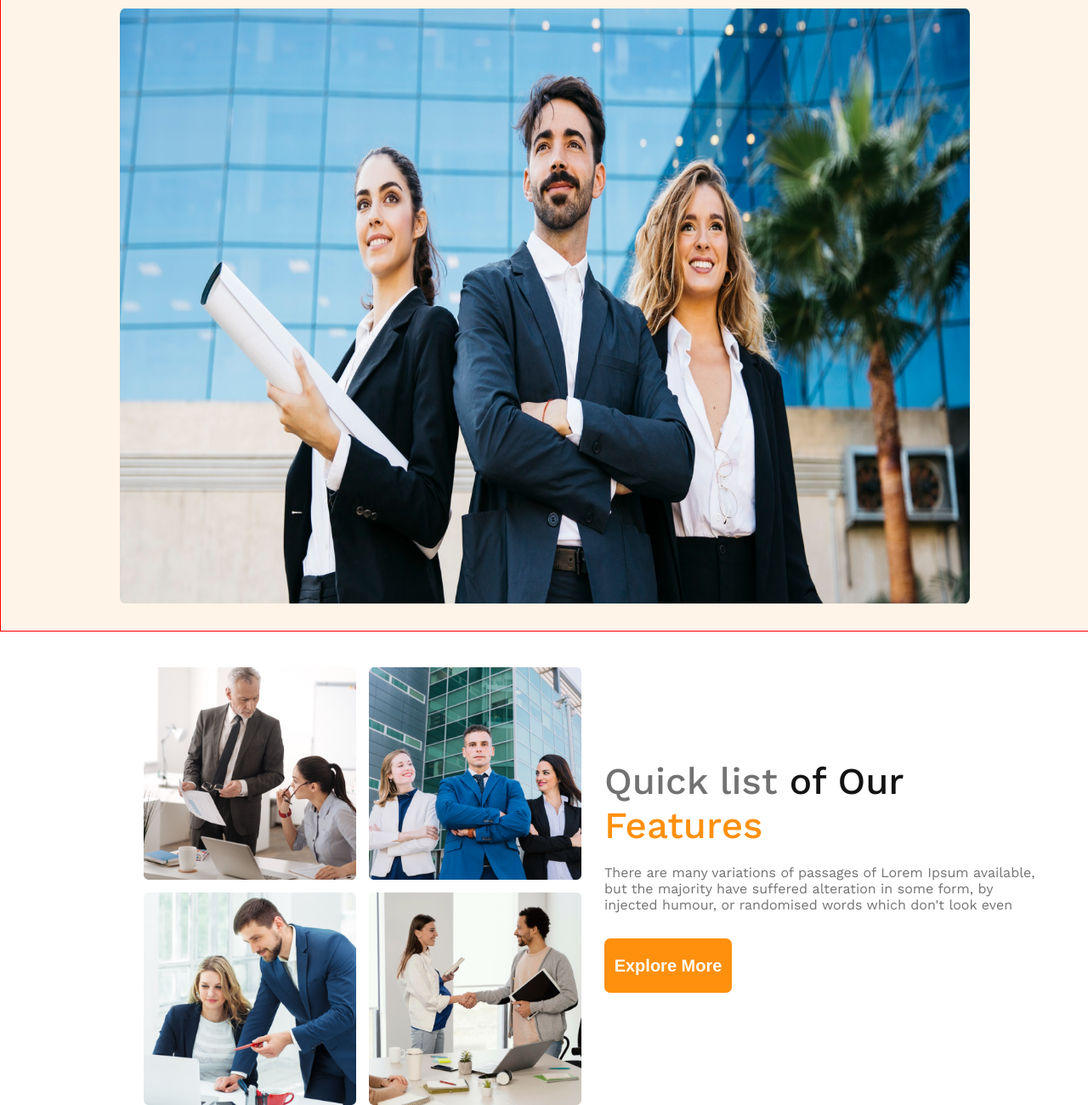
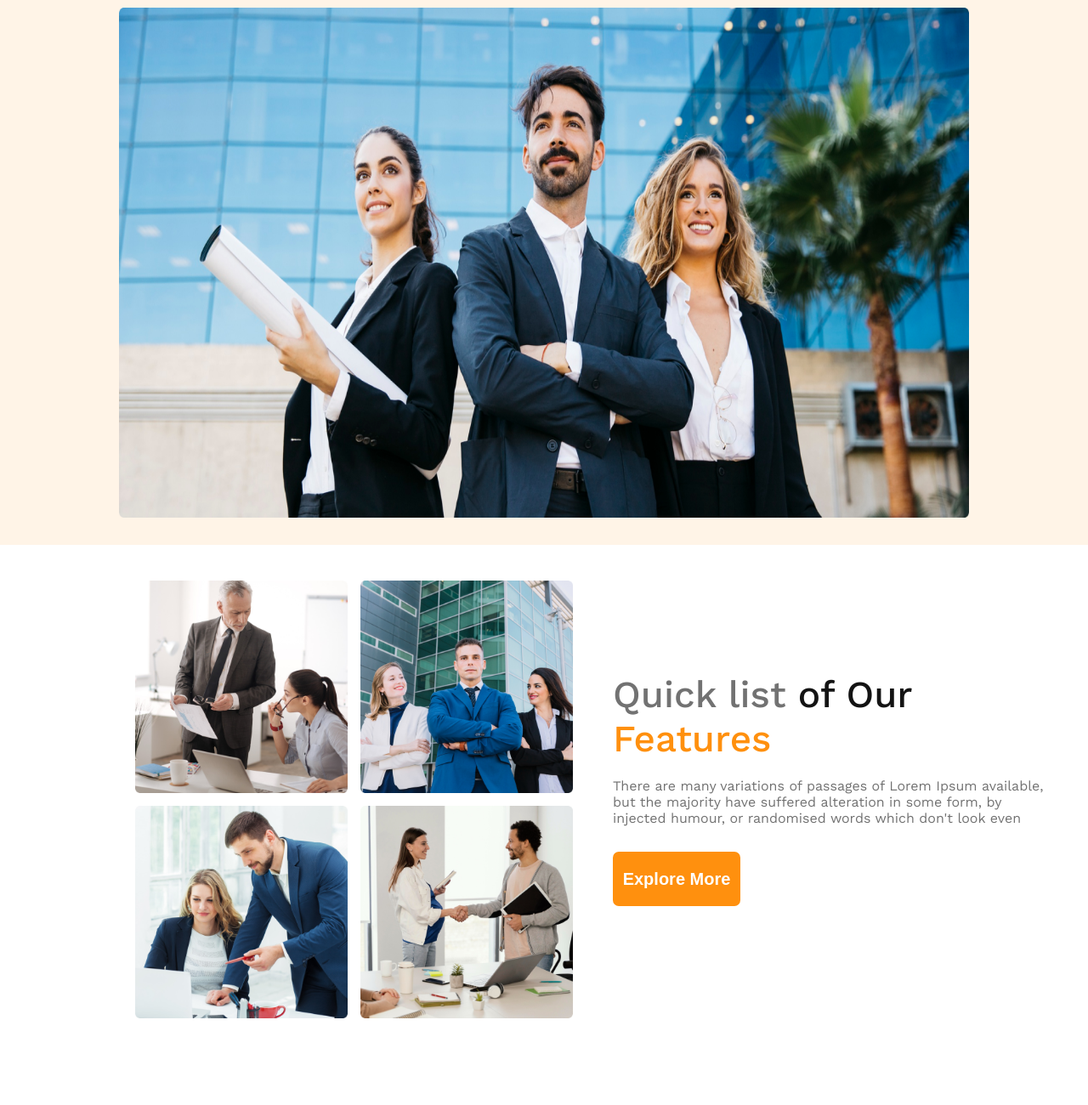
Before and after one commit to shifat-ullah/g3-architects-main-project, a plain HTML site: page index.html in a window 1280 px wide. Shown: the part 459-1759 px from the top of the page at 85% size. After the commit the page ends 1657 px from the top, so only its background shows below. Drawn offline with nearby package versions, Linux system fonts and the light colour scheme.

Commit message:
scound commit

```diff
--- a/style.css
+++ b/style.css
@@ -9,9 +9,8 @@ body{
 
 .header-section{
     width: 100%;
-    height: 1200px;
+    height: 1100px;
    background-color: #FFF4E7;
-   border: 1px solid red;
 }
 .navication{
     display: flex;
@@ -76,7 +75,7 @@ body{
 }
 .img{
     width: 1000px;
-    height: 700px;
+    height: 600px;
     align-items: center;
     justify-content: center;
     justify-items: center;
@@ -106,7 +105,7 @@ body{
 }
 .main-article{
     width: 400px;
-    padding-left: 200px;
+    padding-left: 220px;
     padding-top: 150px;
 
 }
```
